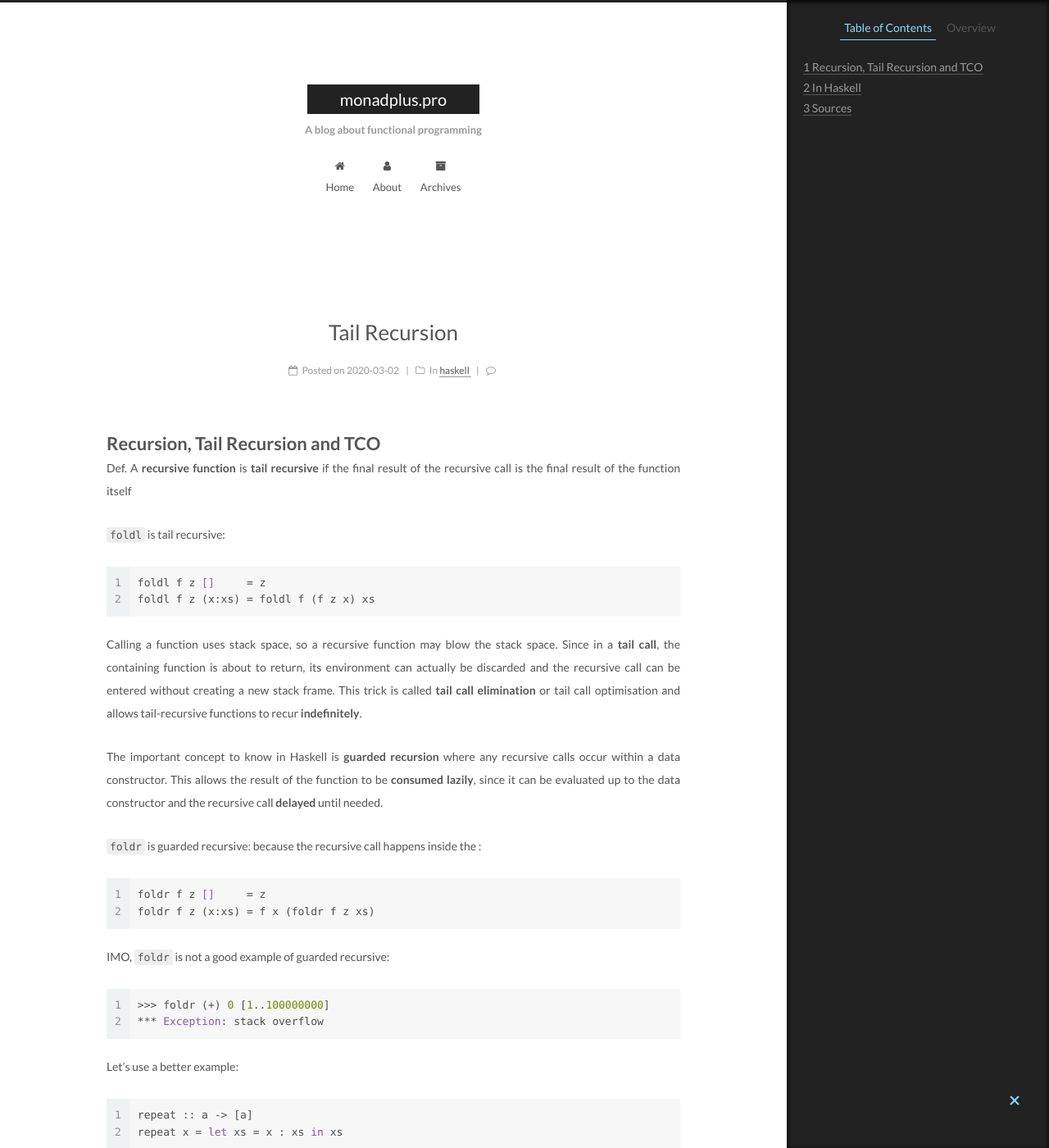
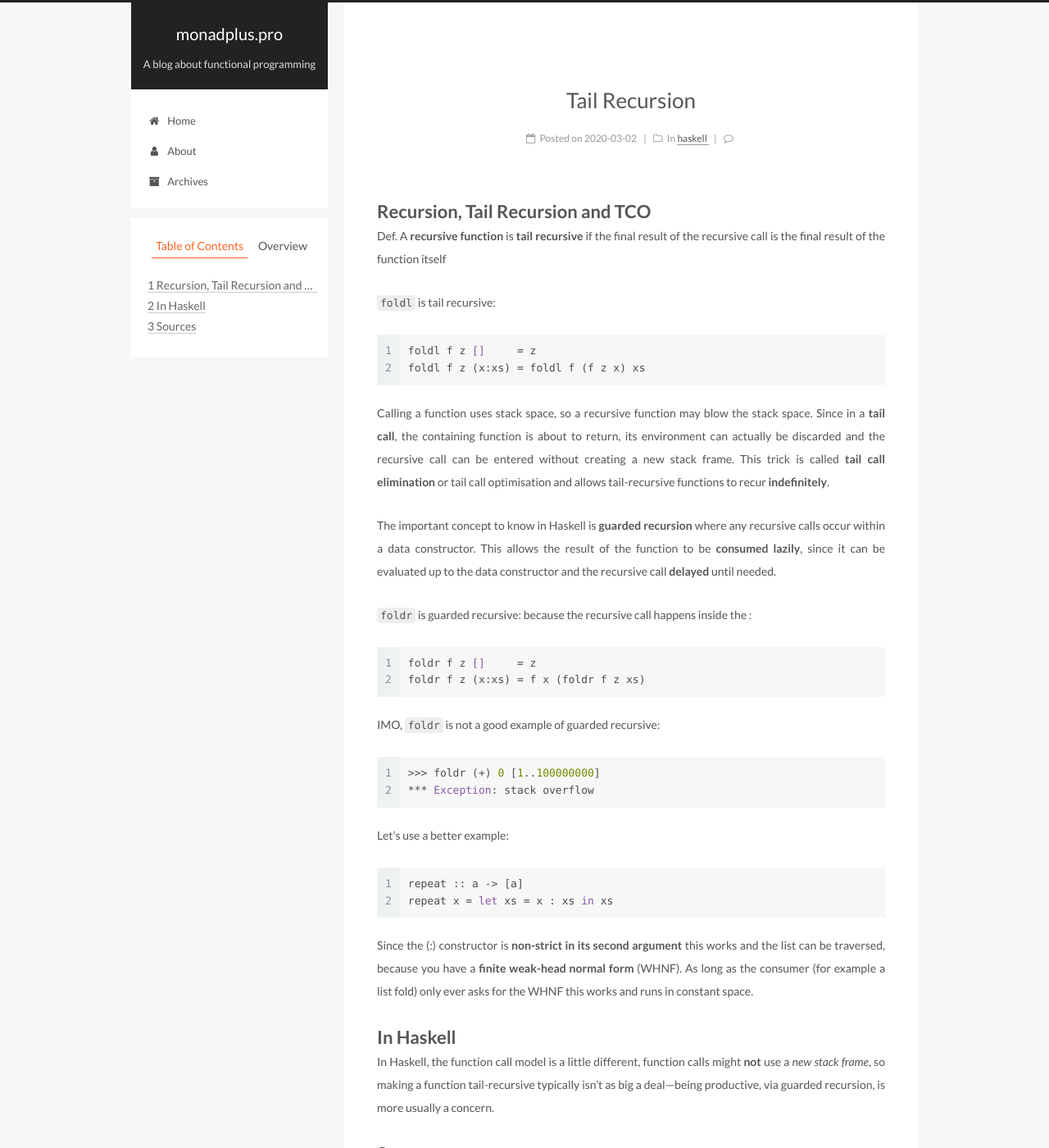
Before and after one commit to monadplus/monadplus.github.io, a Jekyll site: the page built from _posts/2020-03-02-tail-recursion.md, in a window 1280 px wide and 1400 px high. Shown: the whole window at 82% size. Built offline with Jekyll 4.4.1, drawn with Linux system fonts in a browser that asks for light colours; comment, search, counter and statistics services are not loaded.

```diff
--- a/_config.yml
+++ b/_config.yml
@@ -159,9 +159,9 @@ menu_icons:
 # ---------------------------------------------------------------
 
 # Schemes
-scheme: Muse
+#scheme: Muse
 #scheme: Mist
-#scheme: Pisces
+scheme: Pisces
 #scheme: Gemini
 
 
@@ -619,7 +619,7 @@ use_motion: true
 fancybox: true
 
 # Progress bar in the top during page loading.
-pace: true
+pace: false
 # Themes list:
 #pace-theme-big-counter
 #pace-theme-bounce
```
